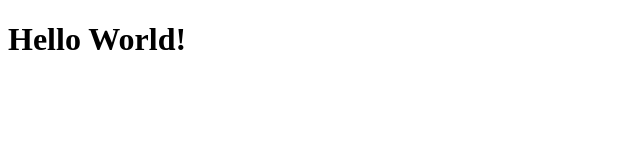
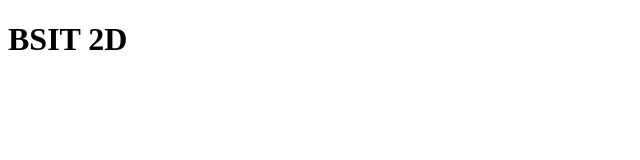
Before and after one commit to RenlyPatricio/index, a plain HTML site: page index.html in a window 1280 px wide. Shown: the whole page, without its empty margins (0-640 px from the left). Drawn offline with Linux system fonts and the light colour scheme.

Commit message:
Update index.html

```diff
--- a/index.html
+++ b/index.html
@@ -4,7 +4,7 @@
     <meta charset="UTF-8">
     <meta name="viewport" content="width=device-width, initial-scale=1.0">
     <title>Document</title>
-    <h1>Hello World!</h1>
+    <h1>BSIT 2D</h1>
 </head>
 <body>
 
```
